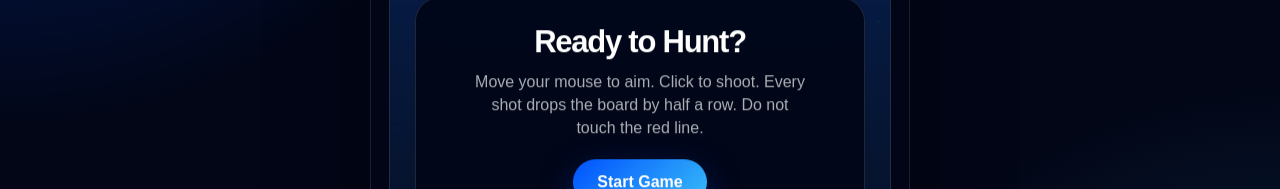
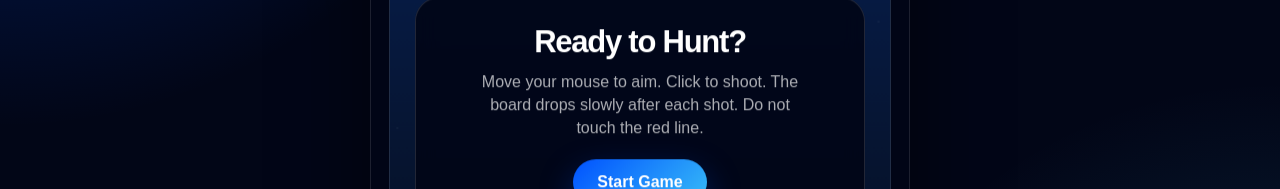
Before and after one commit to uuhavy/elnino, a React (Vite) app: page / in a window 1280 px wide. Shown: the part 423-612 px from the top of the page. Built offline with nearby package versions, Linux system fonts and the light colour scheme.

Commit message:
Fix next bubble and add row drop mechanic

```diff
--- a/src/App.jsx
+++ b/src/App.jsx
@@ -71,7 +71,9 @@ function createBoard(level = 1, dropOffset = 0) {
 }
 
 function advanceBoard(board, currentDropOffset) {
-  let nextDropOffset = currentDropOffset + ROW_GAP / 2;
+  const DROP_SPEED = ROW_GAP / 6;
+
+  let nextDropOffset = currentDropOffset + DROP_SPEED;
   let shouldAddNewRow = false;
 
   if (nextDropOffset >= ROW_GAP) {
@@ -442,7 +444,7 @@ export default function App() {
 
       setMessage(`Nice shot! +${gained} points`);
     } else {
-      setMessage('No match. Board moved down a little.');
+      setMessage('No match. Board moved down slowly.');
     }
 
     projectileRef.current = null;
@@ -794,8 +796,8 @@ export default function App() {
                 <div>
                   <h2>Ready to Hunt?</h2>
                   <p>
-                    Move your mouse to aim. Click to shoot. Every shot drops the
-                    board by half a row. Do not touch the red line.
+                    Move your mouse to aim. Click to shoot. The board drops
+                    slowly after each shot. Do not touch the red line.
                   </p>
                   <button onClick={startGame}>Start Game</button>
                 </div>
```
